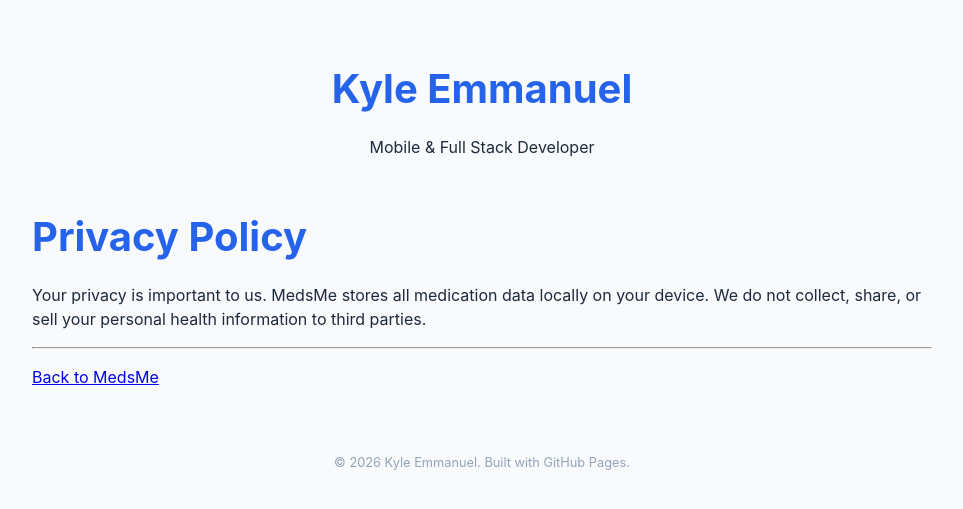
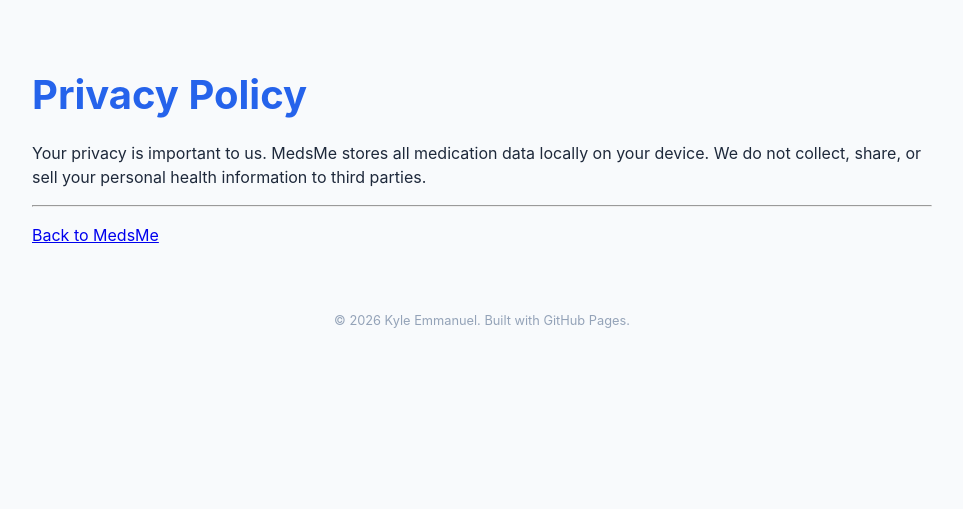
Before and after one commit to kdomingo/kdomingo.github.io, a Jekyll site: the page built from MedsMe/privacy-policy.md, in a window 1280 px wide. Shown: the top 509 px of the page, without its empty margins (158-1121 px from the left). Built offline with Jekyll 4.4.1, drawn with Linux system fonts in a browser that asks for light colours.

Commit message:
feat: remove personal branding header from MedsMe pages

```diff
--- a/_layouts/default.html
+++ b/_layouts/default.html
@@ -8,10 +8,12 @@
 </head>
 <body>
     <div class="container">
+        {% unless page.url contains '/MedsMe/' %}
         <header>
             <h1>Kyle Emmanuel</h1>
             <p>Mobile & Full Stack Developer</p>
         </header>
+        {% endunless %}
 
         <section>
             {{ content }}
```
